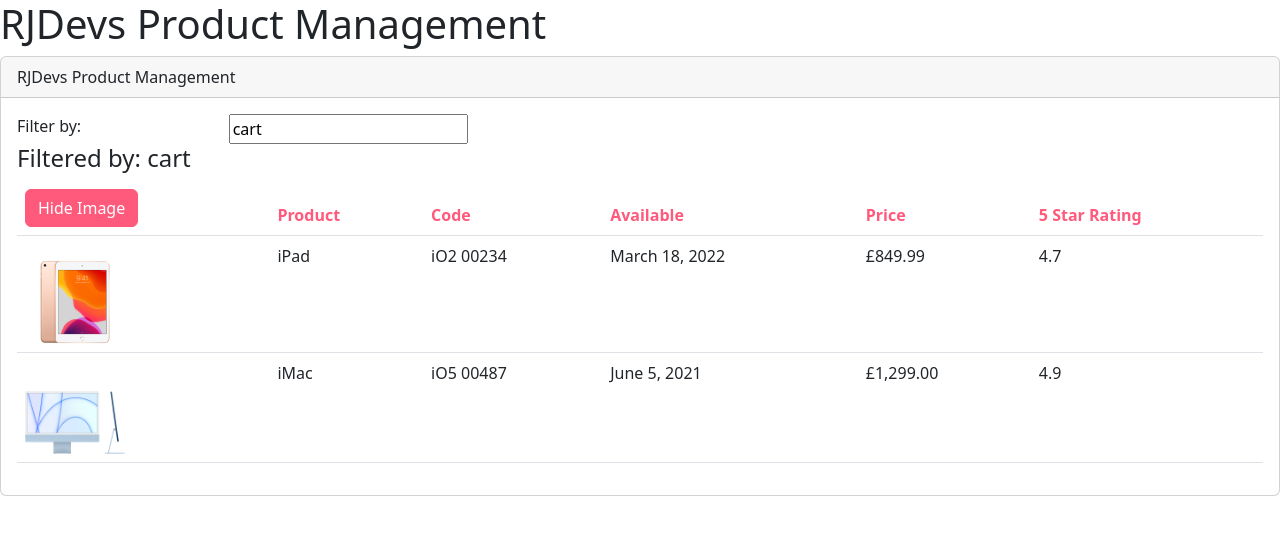
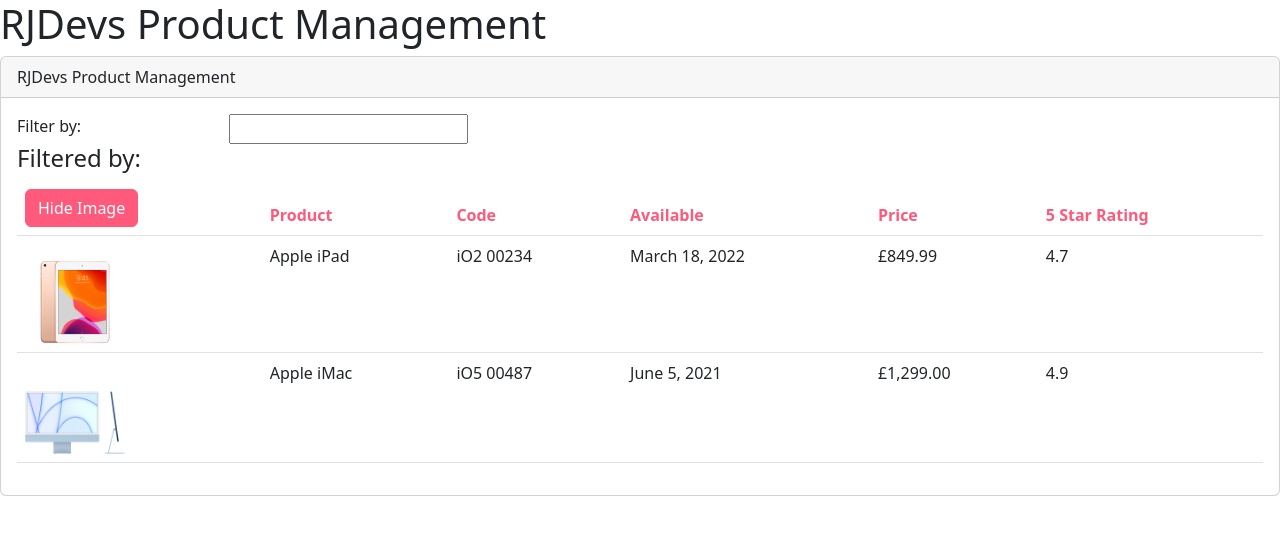
Before and after one commit to rnxavier/product-management-app, an Angular app: page / in a window 1280 px wide. Shown: the top 534 px of the page. Built offline with nearby package versions, Linux system fonts and the light colour scheme.

Commit message:
added perform filter function to setter

```diff
--- a/src/app/products/product-list.component.html
+++ b/src/app/products/product-list.component.html
@@ -31,7 +31,7 @@
             </tr>
           </thead>
           <tbody>
-            <tr *ngFor="let item of products">
+            <tr *ngFor="let item of filteredProducts">
                 <td>
                     <img *ngIf="showImage"
                     [src]="item.imageUrl"
--- a/src/app/products/product-list.component.ts
+++ b/src/app/products/product-list.component.ts
@@ -19,13 +19,16 @@ export class ProductListComponent implements OnInit {
     set listFilter(value: string) {
         this._listFilter = value;
         console.log("List filter is:", value);
+        this.filteredProducts = this.performFilter(value)
+        console.log(this.filteredProducts)
+    }
 
-    }
+    filteredProducts: IProduct[] = [];
 
     products: IProduct[] = [
         {
         "productId": 2,
-        "productName": "iPad",
+        "productName": "Apple iPad",
         "productCode": "iO2-00234",
         "releaseDate": "March 18, 2022",
         "description": "Latest release tablet",
@@ -35,7 +38,7 @@ export class ProductListComponent implements OnInit {
     },
     {
         "productId": 5,
-        "productName": "iMac",
+        "productName": "Apple iMac",
         "productCode": "iO5-00487",
         "releaseDate": "June 5, 2021",
         "description": "Desktop monitor with built-in PC",
@@ -49,8 +52,14 @@ toggleImage(): void {
     this.showImage = !this.showImage
 }
 
+performFilter(filterBy: string): IProduct[] {
+    filterBy = filterBy.toLocaleLowerCase();
+    return this.products.filter(
+        (item: IProduct) => item.productName.toLocaleLowerCase().includes(filterBy))
+}
+
 ngOnInit(): void {
-    this.listFilter = "cart";
+    this.listFilter = "";
 }
 
 }
```
